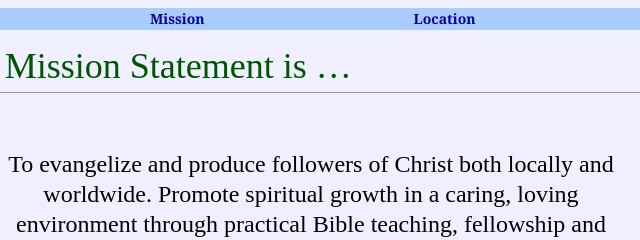
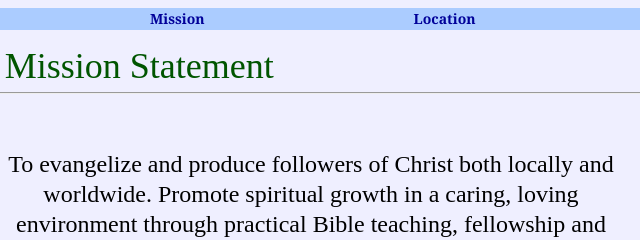
Before and after one commit to countrysidegospelchapel/countrysidegospelchapel.github.io, a plain HTML site: page mission.html in a window 1280 px wide. Shown: the top 240 px of the page, 425-1065 px from the left. Drawn offline with Linux system fonts and the light colour scheme.

Commit message:
Modified title on mission.html
Signed-off-by: Josh Urbain <joshurbain@gmail.com>

```diff
--- a/mission.html
+++ b/mission.html
@@ -43,7 +43,7 @@
 
       <!-- Main Content -->
 		<br/>		<div class="left">
-         <h1>Our Mission Statement is &#8230;</h1>
+         <h1>Our Mission Statement</h1>
          <hr/>
 
          <strong>To evangelize and produce followers of Christ both locally and worldwide.
```
